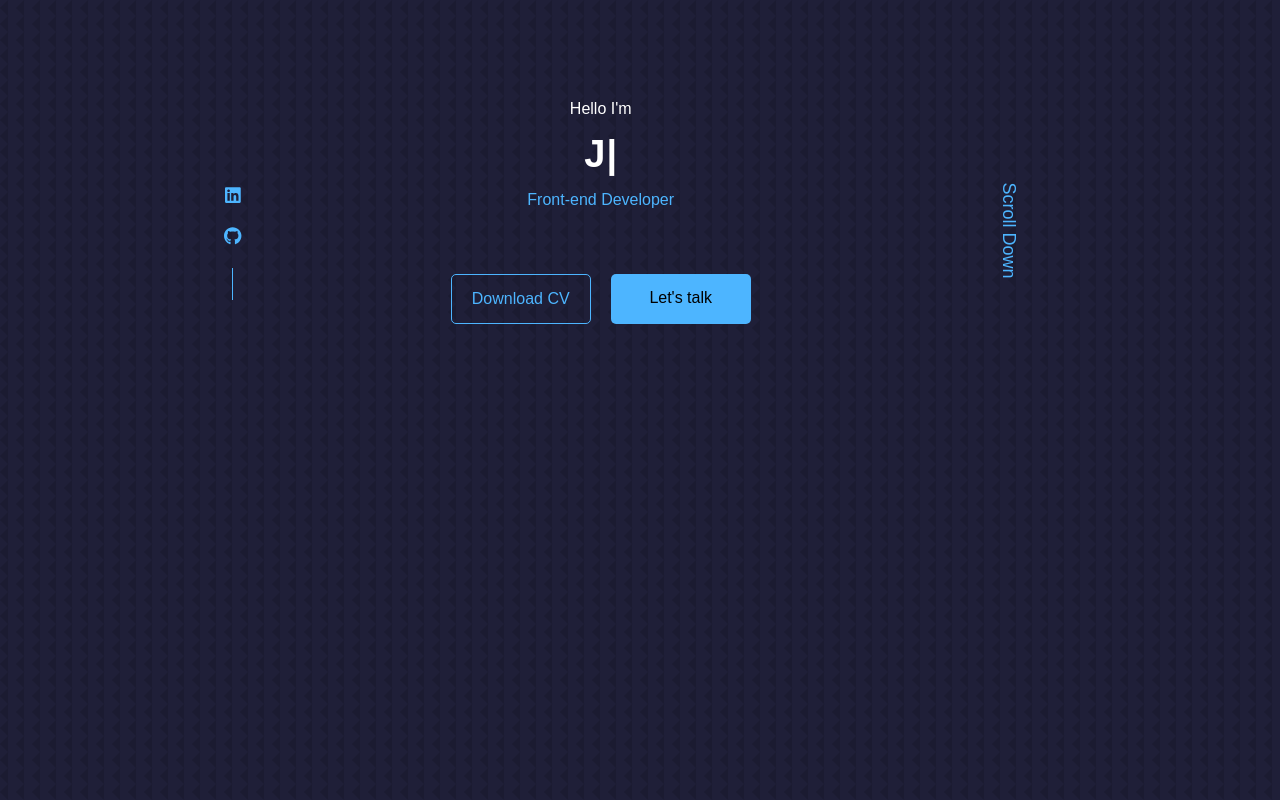
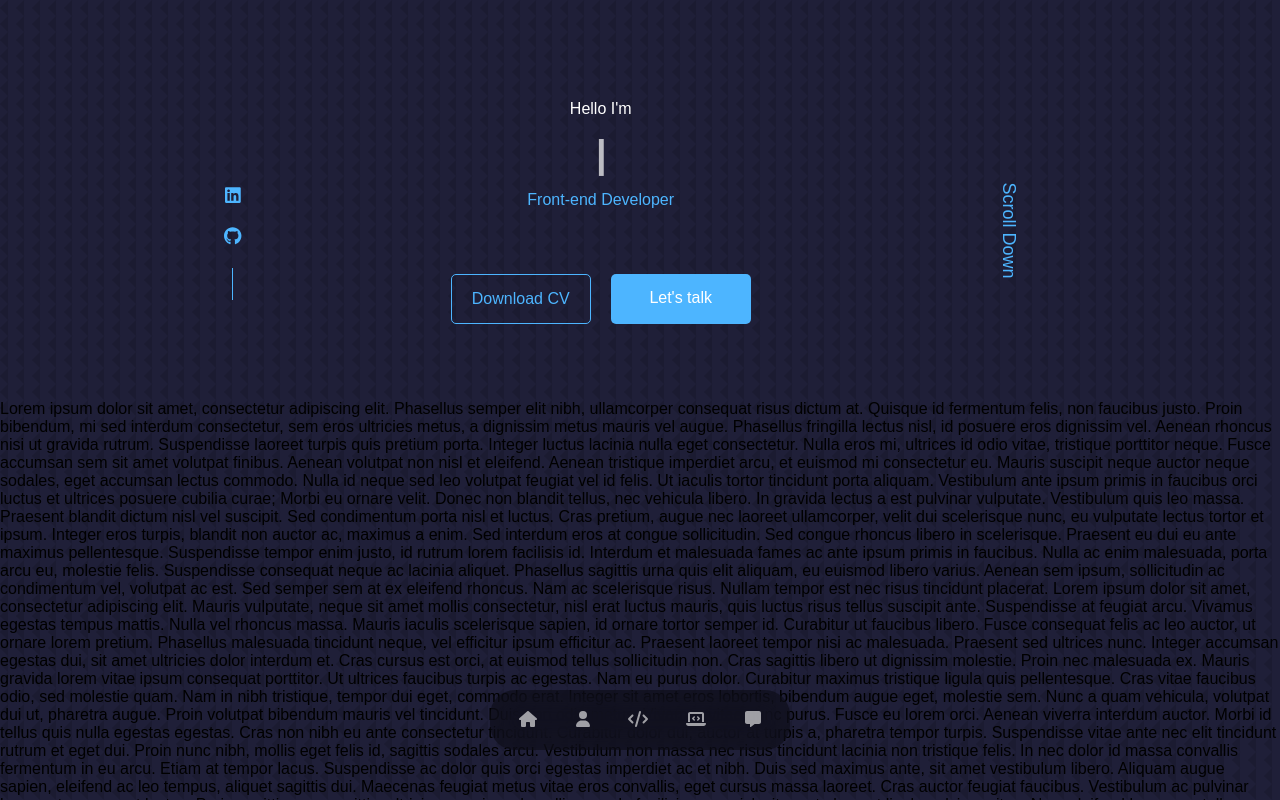
Before and after one commit to JavidanGurbanli/Portfolio, a React (Create React App) app: page / in a window 1280 px wide. Shown: the top 800 px of the page. Built offline with nearby package versions, Linux system fonts and the light colour scheme.

Commit message:
feat: added nav

```diff
--- a/src/App.js
+++ b/src/App.js
@@ -1,10 +1,33 @@
 import "./App.css";
 import Header from "./components/Header/Header";
+import Nav from "./components/Nav/Nav";
 
 function App() {
   return (
     <div className="App">
       <Header />
+      <Nav/>
+      <div>Lorem ipsum dolor sit amet, consectetur adipiscing elit. Phasellus semper elit nibh, ullamcorper consequat risus dictum at. Quisque id fermentum felis, non faucibus justo. Proin bibendum, mi sed interdum consectetur, sem eros ultricies metus, a dignissim metus mauris vel augue. Phasellus fringilla lectus nisl, id posuere eros dignissim vel. Aenean rhoncus nisi ut gravida rutrum. Suspendisse laoreet turpis quis pretium porta. Integer luctus lacinia nulla eget consectetur. Nulla eros mi, ultrices id odio vitae, tristique porttitor neque. Fusce accumsan sem sit amet volutpat finibus. Aenean volutpat non nisl et eleifend. Aenean tristique imperdiet arcu, et euismod mi consectetur eu. Mauris suscipit neque auctor neque sodales, eget accumsan lectus commodo. Nulla id neque sed leo volutpat feugiat vel id felis. Ut iaculis tortor tincidunt porta aliquam.
+
+Vestibulum ante ipsum primis in faucibus orci luctus et ultrices posuere cubilia curae; Morbi eu ornare velit. Donec non blandit tellus, nec vehicula libero. In gravida lectus a est pulvinar vulputate. Vestibulum quis leo massa. Praesent blandit dictum nisl vel suscipit. Sed condimentum porta nisl et luctus. Cras pretium, augue nec laoreet ullamcorper, velit dui scelerisque nunc, eu vulputate lectus tortor et ipsum. Integer eros turpis, blandit non auctor ac, maximus a enim. Sed interdum eros at congue sollicitudin. Sed congue rhoncus libero in scelerisque. Praesent eu dui eu ante maximus pellentesque.
+
+Suspendisse tempor enim justo, id rutrum lorem facilisis id. Interdum et malesuada fames ac ante ipsum primis in faucibus. Nulla ac enim malesuada, porta arcu eu, molestie felis. Suspendisse consequat neque ac lacinia aliquet. Phasellus sagittis urna quis elit aliquam, eu euismod libero varius. Aenean sem ipsum, sollicitudin ac condimentum vel, volutpat ac est. Sed semper sem at ex eleifend rhoncus. Nam ac scelerisque risus. Nullam tempor est nec risus tincidunt placerat. Lorem ipsum dolor sit amet, consectetur adipiscing elit. Mauris vulputate, neque sit amet mollis consectetur, nisl erat luctus mauris, quis luctus risus tellus suscipit ante. Suspendisse at feugiat arcu. Vivamus egestas tempus mattis. Nulla vel rhoncus massa. Mauris iaculis scelerisque sapien, id ornare tortor semper id.
+
+Curabitur ut faucibus libero. Fusce consequat felis ac leo auctor, ut ornare lorem pretium. Phasellus malesuada tincidunt neque, vel efficitur ipsum efficitur ac. Praesent laoreet tempor nisi ac malesuada. Praesent sed ultrices nunc. Integer accumsan egestas dui, sit amet ultricies dolor interdum et. Cras cursus est orci, at euismod tellus sollicitudin non. Cras sagittis libero ut dignissim molestie. Proin nec malesuada ex.
+
+Mauris gravida lorem vitae ipsum consequat porttitor. Ut ultrices faucibus turpis ac egestas. Nam eu purus dolor. Curabitur maximus tristique ligula quis pellentesque. Cras vitae faucibus odio, sed molestie quam. Nam in nibh tristique, tempor dui eget, commodo erat. Integer sit amet eros lobortis, bibendum augue eget, molestie sem. Nunc a quam vehicula, volutpat dui ut, pharetra augue.
+
+Proin volutpat bibendum mauris vel tincidunt. Duis non odio metus. Vivamus vitae nunc purus. Fusce eu lorem orci. Aenean viverra interdum auctor. Morbi id tellus quis nulla egestas egestas. Cras non nibh eu ante consectetur tincidunt. Curabitur dolor dui, auctor at turpis a, pharetra tempor turpis. Suspendisse vitae ante nec elit tincidunt rutrum et eget dui. Proin nunc nibh, mollis eget felis id, sagittis sodales arcu. Vestibulum non massa nec risus tincidunt lacinia non tristique felis. In nec dolor id massa convallis fermentum in eu arcu. Etiam at tempor lacus. Suspendisse ac dolor quis orci egestas imperdiet ac et nibh.
+
+Duis sed maximus ante, sit amet vestibulum libero. Aliquam augue sapien, eleifend ac leo tempus, aliquet sagittis dui. Maecenas feugiat metus vitae eros convallis, eget cursus massa laoreet. Cras auctor feugiat faucibus. Vestibulum ac pulvinar lorem, ut consequat lectus. Proin sagittis urna sagittis, ultricies mauris sed, mollis arcu. In facilisis nunc nisl, sit amet placerat ligula pulvinar vitae. Nam eleifend lacus non tellus congue condimentum. Mauris fringilla laoreet lectus, id rutrum libero elementum laoreet. Vestibulum quis massa in lacus porttitor accumsan. In ac lobortis enim. Morbi ullamcorper metus nec diam luctus suscipit. Proin velit massa, semper a neque nec, dictum luctus ante. Cras eu facilisis ante. Sed in justo vitae odio tincidunt auctor ut vitae diam.
+
+Morbi at feugiat nibh. Sed feugiat eu lacus ut laoreet. Phasellus neque turpis, euismod nec odio nec, efficitur dapibus leo. Quisque mollis ultricies mi, ac sollicitudin lacus interdum vel. Quisque sed leo in elit scelerisque bibendum at faucibus velit. Nulla molestie nunc magna, in egestas augue auctor sed. Cras elementum pellentesque lobortis. Proin tempor hendrerit lectus, tempor tincidunt arcu maximus at. Sed non ligula ultricies, sagittis lorem vel, molestie ipsum.
+
+Donec cursus tincidunt sapien, sit amet suscipit nibh pulvinar ut. Aenean tempor nisl sed ante dignissim tincidunt. Aliquam vel tortor sed quam dapibus mattis. Vestibulum finibus ex eu mi gravida sodales. Interdum et malesuada fames ac ante ipsum primis in faucibus. Aliquam convallis, magna a accumsan posuere, nisi purus suscipit lorem, a iaculis tellus lorem a metus. Maecenas vitae tempus tellus.
+
+Vivamus commodo nisl lectus, non placerat orci eleifend nec. Proin nec viverra purus. Mauris imperdiet massa arcu, sit amet tempor urna mollis eu. Duis purus dolor, auctor non diam eu, aliquam mattis sem. Curabitur sodales lobortis tempus. Aliquam tempor in justo sit amet dapibus. Fusce elit diam, venenatis id ornare non, tristique ut sapien. Vivamus id pulvinar odio. Duis purus ante, sagittis ut imperdiet eget, consequat quis arcu. Etiam pulvinar bibendum auctor. Sed a diam id diam scelerisque aliquet. Morbi sit amet purus sed nisl venenatis venenatis. Phasellus magna nunc, tempus nec orci vitae, venenatis accumsan ante.
+
+Donec ut ipsum eget dui euismod tincidunt nec vitae nibh. Fusce ut ex varius, interdum tortor sed, posuere tellus. Suspendisse eros tortor, efficitur eget lobortis interdum, feugiat ut nulla. Sed ornare felis et consectetur blandit. Vivamus euismod auctor risus nec vehicula. Donec accumsan efficitur velit, in laoreet velit mattis ut. Pellentesque non quam nunc. Proin nec vehicula ligula. Lorem ipsum dolor sit amet, consectetur adipiscing elit. Ut ut enim purus. Sed vitae magna in ipsum scelerisque ornare et in ligula. Quisque urna lectus, eleifend eu urna eget, convallis eleifend urna. Praesent facilisis ultricies libero, non cursus diam tincidunt ornare. Maecenas neque dolor, sollicitudin ac metus ut, congue laoreet urna. Sed dapibus aliquet est vitae vestibulum.</div>
     </div>
   );
 }
--- a/src/components/Header/Header.jsx
+++ b/src/components/Header/Header.jsx
@@ -30,8 +30,8 @@ const Header = () => {
         </h2>
         <h4>Front-end Developer</h4>
         <div className="header_info-links">
-          <a>Download CV</a>
-          <a>Let's talk</a>
+          <a href="#">Download CV</a>
+          <a href="#">Let's talk</a>
         </div>
       </div>
       <div className="header_scroll-down">
--- a/src/components/Header/Header.scss
+++ b/src/components/Header/Header.scss
@@ -10,14 +10,12 @@ header {
     row-gap: 20px;
     align-items: center;
     justify-content: flex-end;
-    // background-color: red;
     li {
       list-style: none;
       a {
         text-decoration: none;
         color: #4db5ff;
         font-size: 18px;
-        cursor: pointer;
         transition: all 0.4s ease-in-out;
         &:hover {
           color: #fff;
@@ -59,7 +57,8 @@ header {
             text-align: center;
             border-radius: 5px;
             transition: all 0.4s ease-in-out;
-            cursor: pointer;
+            text-decoration: none;
+            color:#fff;
             &:first-child{
                 background-color: transparent;
                 border: 1px solid #4db5ff;
--- /dev/null
+++ b/src/components/Nav/Nav.jsx
@@ -0,0 +1,18 @@
+import { FontAwesomeIcon } from "@fortawesome/react-fontawesome";
+import { faHouse,faUser,faCode,faLaptopCode,faMessage} from "@fortawesome/free-solid-svg-icons";
+import "./Nav.scss"
+const Nav = () => {
+  return (
+    <nav>
+        <ul>
+            <li><a href='#'><FontAwesomeIcon icon={faHouse} /></a></li>
+            <li><a href='#'><FontAwesomeIcon icon={faUser} /></a></li>
+            <li><a href='#'><FontAwesomeIcon icon={faCode} /></a></li>
+            <li><a href='#'><FontAwesomeIcon icon={faLaptopCode} /></a></li>
+            <li><a href='#'><FontAwesomeIcon icon={faMessage} /></a></li>
+        </ul>
+    </nav>
+  )
+}
+
+export default Nav
--- /dev/null
+++ b/src/components/Nav/Nav.scss
@@ -0,0 +1,33 @@
+nav{
+    position: fixed;
+    bottom:50px;
+    left:0;
+    right: 0;
+    margin:auto;
+    backdrop-filter: blur(15px);
+    background: rgba(0,0,0,.3);
+    width: 300px;
+    height: 60px;
+    border-radius: 25px;
+    padding:10px;
+    ul{
+        display: flex;
+        width: 100%;
+        height: 100%;
+        justify-content: space-around;
+        align-items: center;
+        li{
+            list-style: none;
+            a{
+                text-decoration: none;
+                color:hsla(0,0%,100%,.6);
+                padding:15px;
+                border-radius: 50%;
+                transition: all 0.4s ease-in-out;
+                &:hover{
+                    background: rgba(0,0,0,.3);
+                }
+            }
+        }
+    }
+}
```
